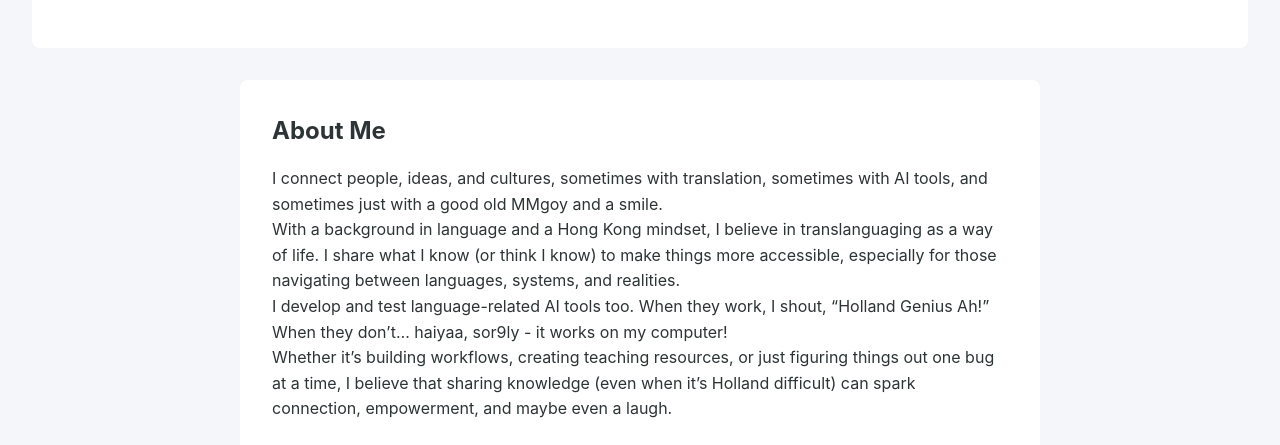
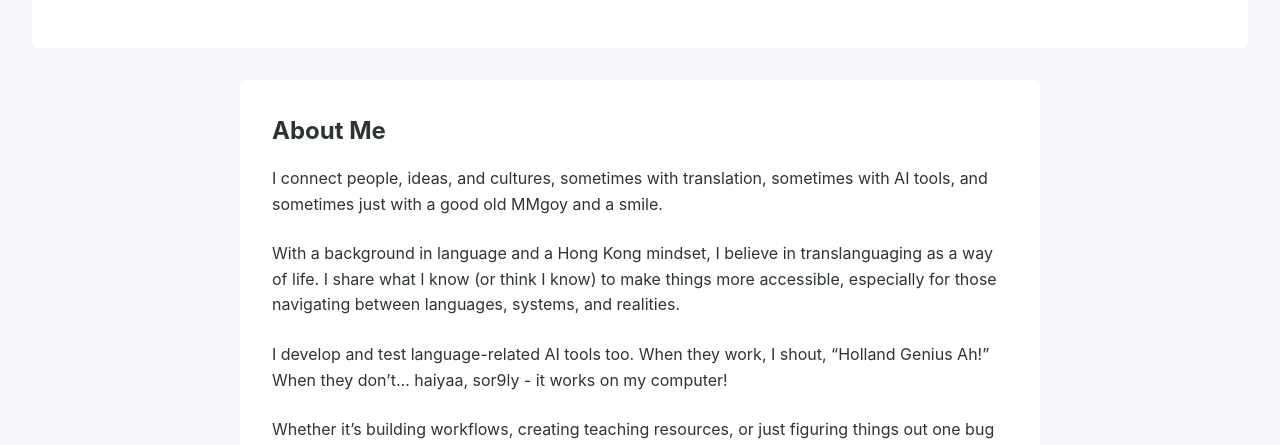
Before and after one commit to Max-Lee-explore/Max-Lee-explore.github.io, a plain HTML site: page index.html in a window 1280 px wide. Shown: the part 507-952 px from the top of the page. Drawn offline with Linux system fonts and the light colour scheme.

Commit message:
Increase spacing between paragraphs in About Me section

```diff
--- a/styles.css
+++ b/styles.css
@@ -106,11 +106,16 @@ main {
     padding: 2rem;
     background-color: var(--card-background);
     border-radius: 8px;
+    scroll-margin-top: 80px;
 }
 
 .about h2 {
     color: var(--primary-color);
     margin-bottom: 1rem;
+}
+
+.about p {
+    margin-bottom: 1.5em;
 }
 
 .repositories {
```
